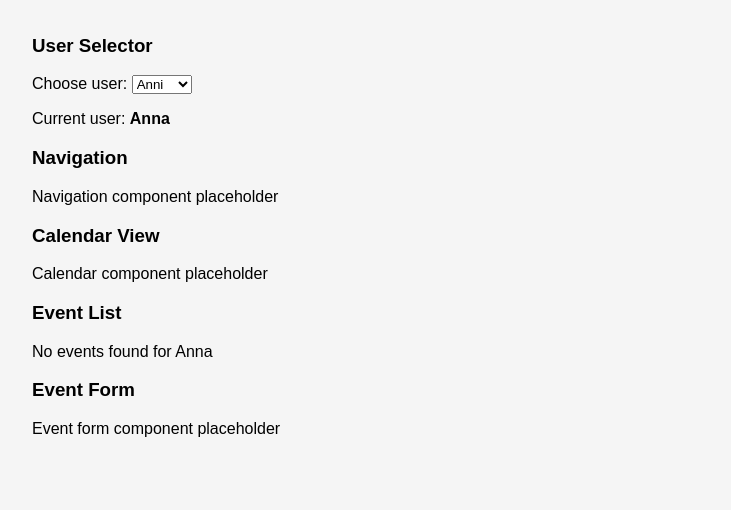
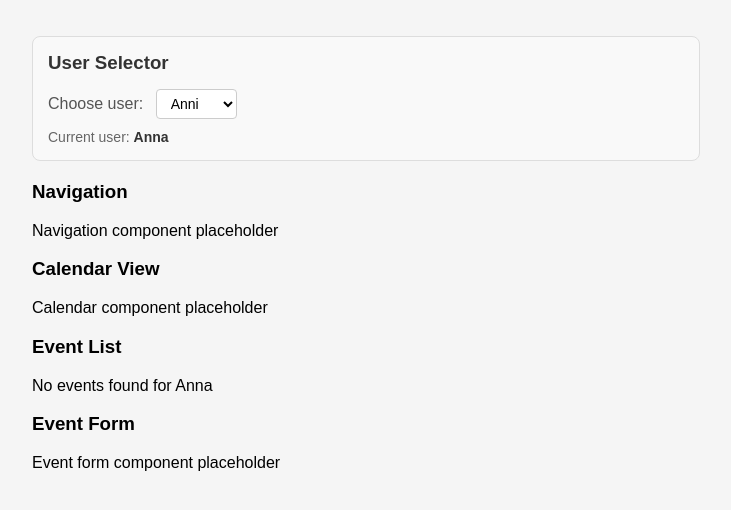
Before and after one commit to AnniMetsaniitty/shared-calendar-app, a React (Vite) app: page / in a window 1280 px wide. Shown: the top 510 px of the page, without its empty margins (274-1005 px from the left). Built offline with nearby package versions, Linux system fonts and the light colour scheme.

Commit message:
Style UserSelector component with CSS classes
- Add CSS class names to UserSelector.jsx elements
- Implement corresponding styles in style.css
- Include card layout, form styling, and focus states

```diff
--- a/src/components/UserSelector.jsx
+++ b/src/components/UserSelector.jsx
@@ -7,11 +7,12 @@ function UserSelector() {
   const users = ["Anni","Viktor", "Leona"];
 
   return (
-    <div>
+    <div className="user-selector">
       <h3>User Selector</h3>
-      <label>
+       <label className="user-select-label">
         Choose user:{" "}
         <select
+          className="user-select"
           value={currentUser || users[0]}
           onChange={e => setCurrentUser(e.target.value)}
         >
--- a/src/styles/style.css
+++ b/src/styles/style.css
@@ -8,3 +8,52 @@ body {
 * {
   box-sizing: border-box;
 }
+
+/* UserSelector Component Styles */
+.user-selector {
+  margin: 20px 0;
+  padding: 15px;
+  border: 1px solid #ddd;
+  border-radius: 8px;
+  background-color: #f9f9f9;
+}
+
+.user-selector h3 {
+  margin-top: 0;
+  margin-bottom: 15px;
+  color: #333;
+}
+
+.user-select-label {
+  display: block;
+  margin-bottom: 10px;
+  font-weight: 500;
+  color: #555;
+}
+
+.user-select {
+  margin-left: 8px;
+  padding: 5px 10px;
+  border: 1px solid #ccc;
+  border-radius: 4px;
+  background-color: white;
+  font-size: 14px;
+  cursor: pointer;
+}
+
+.user-select:focus {
+  outline: none;
+  border-color: #007bff;
+  box-shadow: 0 0 0 2px rgba(0, 123, 255, 0.25);
+}
+
+.user-selector p {
+  margin-top: 10px;
+  margin-bottom: 0;
+  font-size: 14px;
+  color: #666;
+}
+
+.user-selector strong {
+  color: #333;
+}
```
